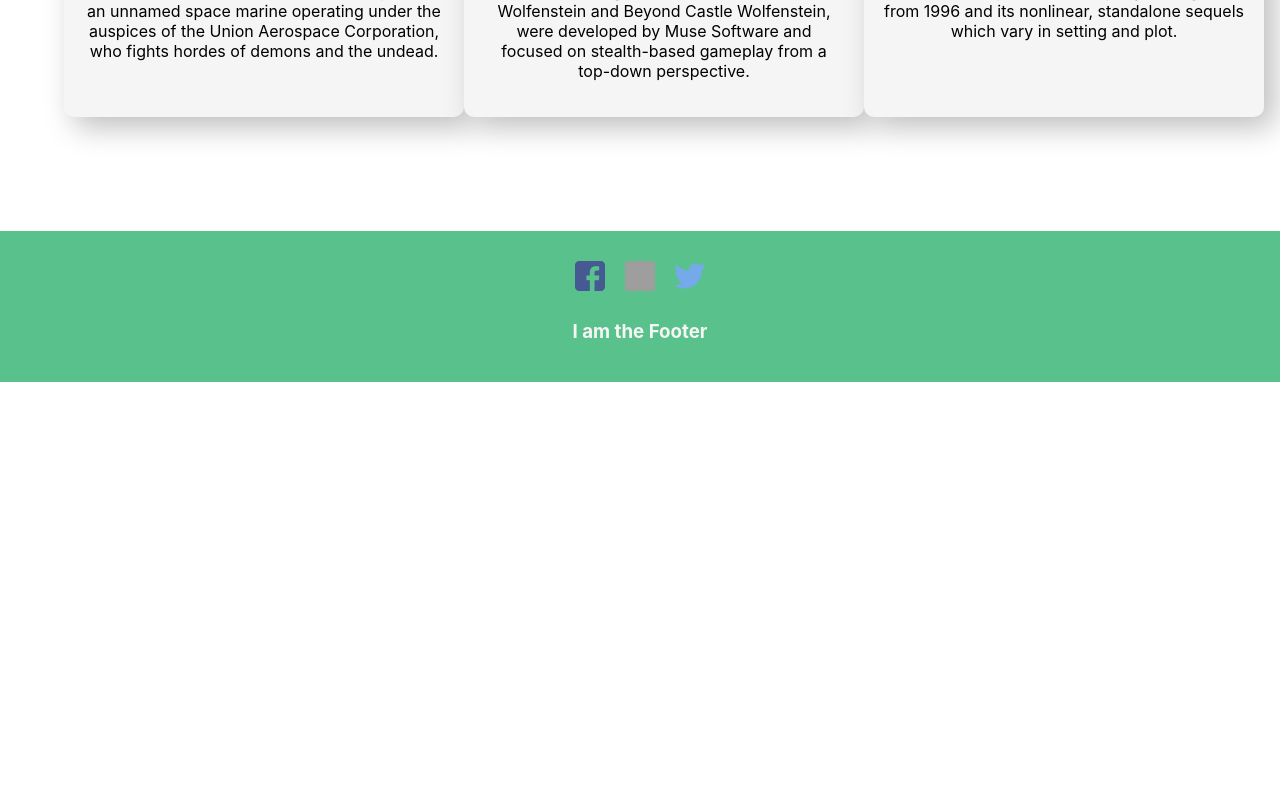
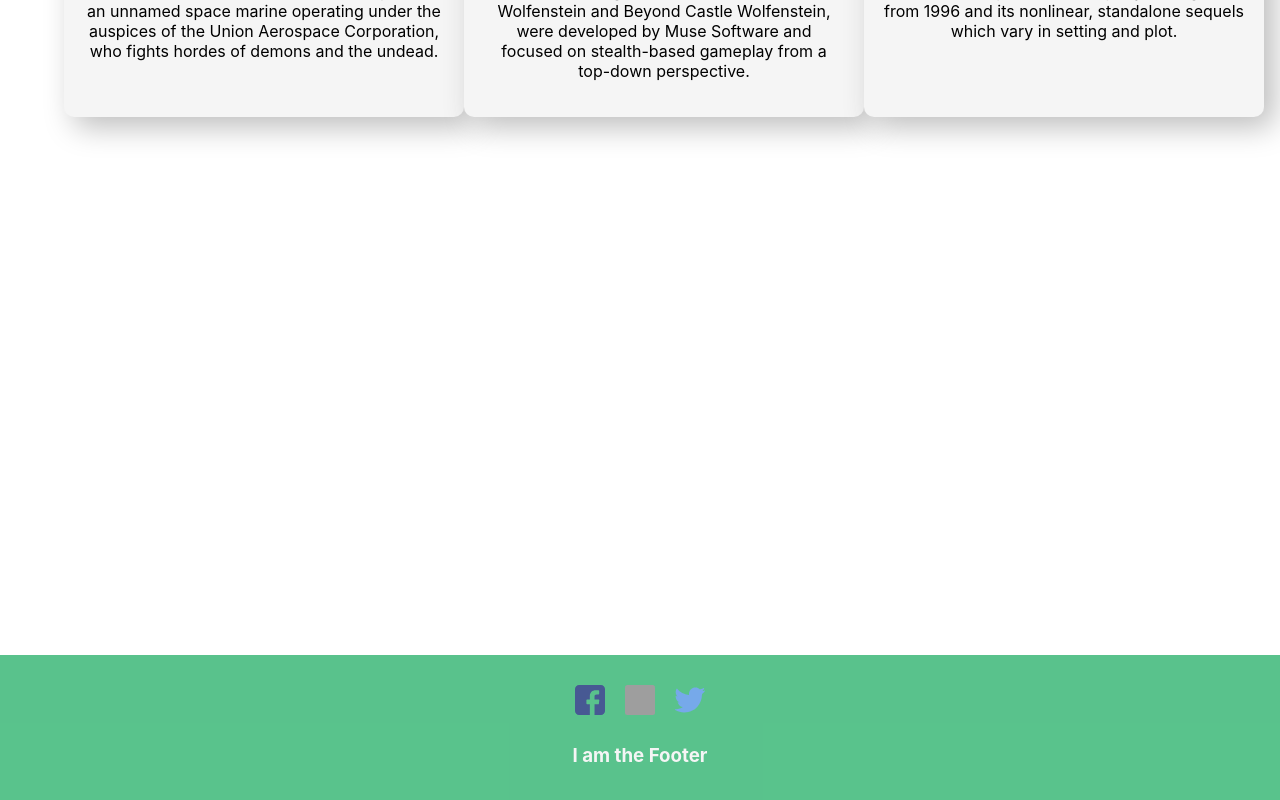
Before and after one commit to green-fox-academy/giggle-foxticket-opal-fullstack, a React (Create React App) app in the folder frontend/: page / in a window 1280 px wide. Shown: the part 1056-1856 px from the top of the page. Before the commit the page ends 1438 px from the top, so only its background shows below. Built offline with nearby package versions, Linux system fonts and the light colour scheme; grey boxes are pictures that could not be loaded.

Commit message:
feat(LandingPage): add VideoPlayer component to LandingPage

```diff
--- a/frontend/src/pages/LandingPage.jsx
+++ b/frontend/src/pages/LandingPage.jsx
@@ -2,12 +2,14 @@ import React from 'react';
 import MainFeatures from '../components/MainFeatures/MainFeatures';
 import ImageComposition from '../components/ImageComposition/ImageComposition';
 import Footer from '../components/Footer/Footer';
+import VideoPlayer from '../components/VideoPlayer/Videoplayer';
 
 const LandingPage = () => {
   return (
     <>
       <ImageComposition />
       <MainFeatures />
+      <VideoPlayer/>
       <Footer/>
     </>
   );
```
